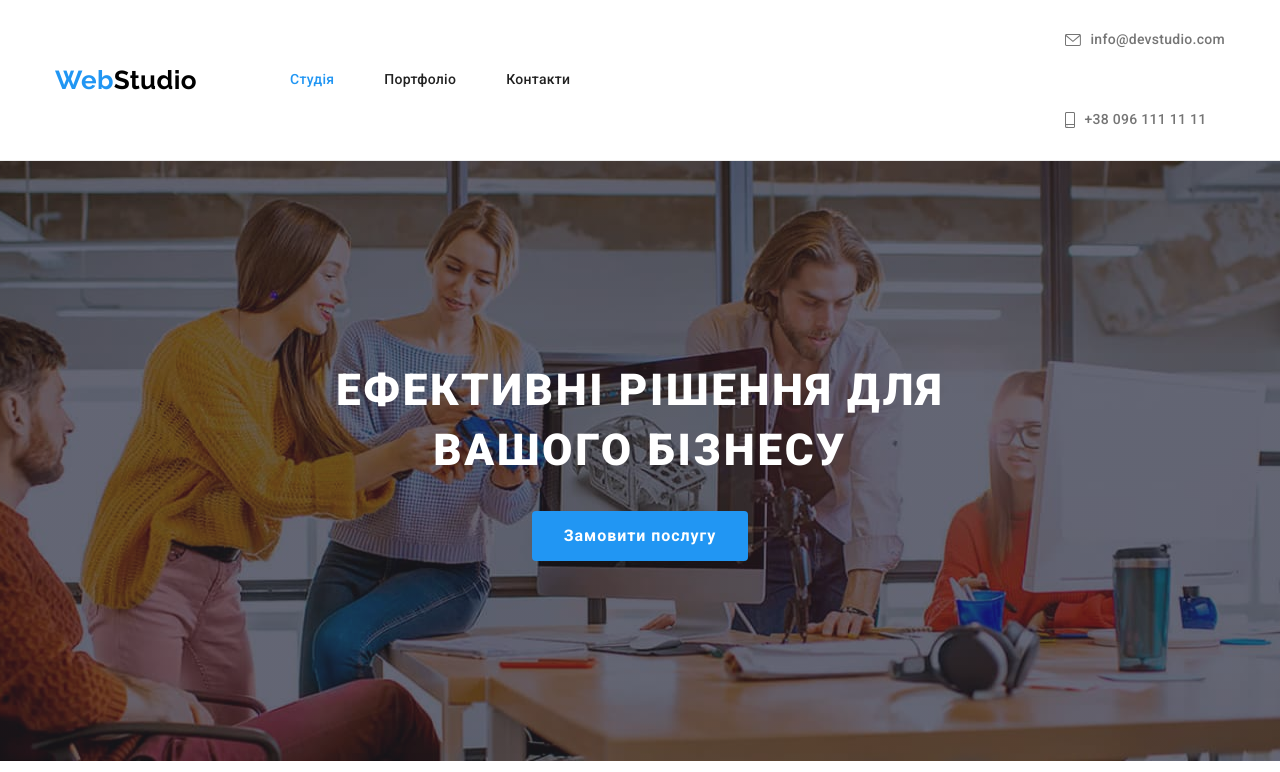
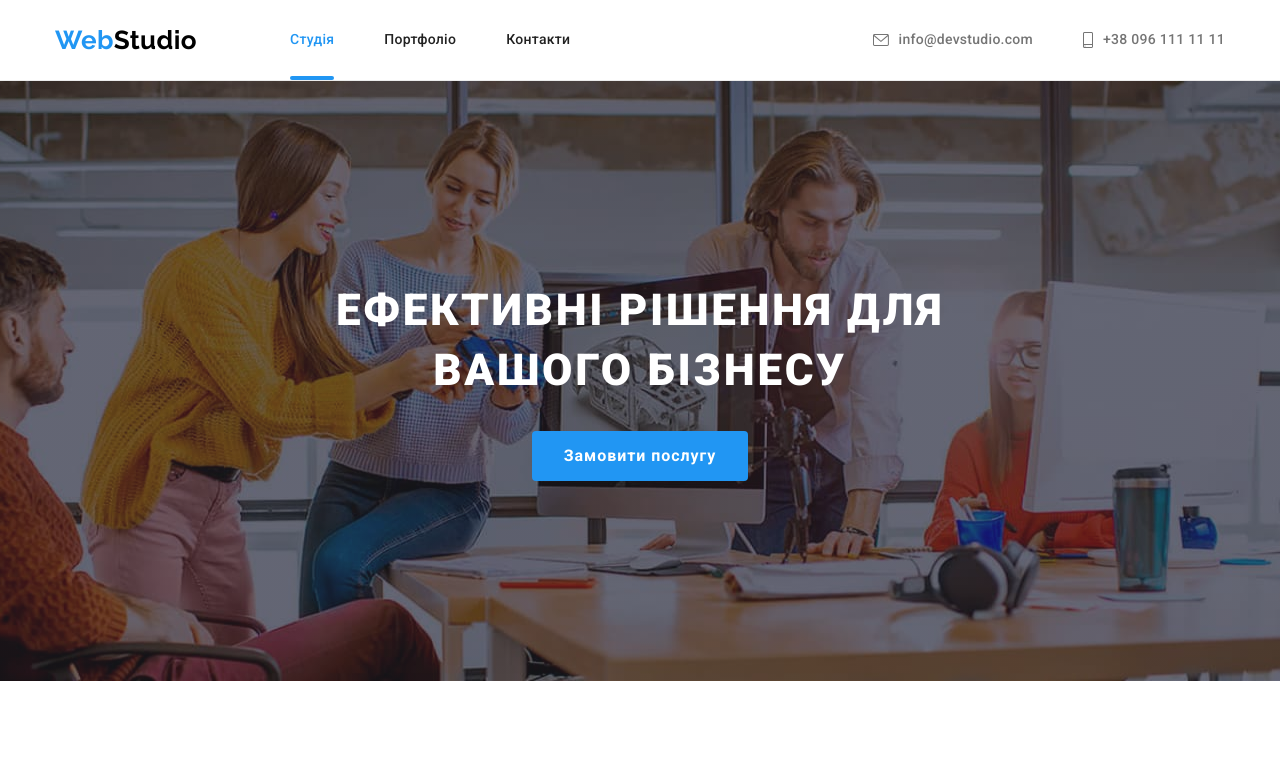
Before and after one commit to Firsache/goit-markup-hw-08, a plain HTML site: page index.html in a window 1280 px wide. Shown: the top 772 px of the page. Drawn offline with nearby package versions, Linux system fonts and the light colour scheme.

Commit message:
added styles to header

```diff
--- a/js/menu.js
+++ b/js/menu.js
@@ -4,7 +4,7 @@
     closeMenuBtn: document.querySelector('[data-menu-close]'),
     menu: document.querySelector('[data-menu]'),
     body: document.querySelector('body'),
-    menuList: document.querySelector('.mob-list'),
+    menuList: document.querySelector('.mob-nav__list'),
   };
 
   refs.openMenuBtn.addEventListener('click', toggleMenu);
--- a/sass/layouts/_header.scss
+++ b/sass/layouts/_header.scss
@@ -9,24 +9,38 @@
     padding-top: 5px;
     padding-bottom: 5px;
     @include tablet {
+
       padding-top: 0px;
       padding-bottom: 0px;
     }
   }
   &__nav {
-    margin-left: 93px;
+
     display: none;
+
     @include tablet {
       display: block;
+      margin-left: 87px;
+    }
+    @include desktop {
+      margin-left: 93px;
     }
   }
   &__auth {
-    display: flex;
-    gap: 50px;
-    margin-left: auto;
+
     display: none;
+
     @include tablet {
-      display: block;
+      display: flex;
+      flex-direction: column;
+      gap: 10px;
+      margin-left: auto;
+    }
+    @include desktop {
+      display: flex;
+      flex-direction: row;
+      gap: 50px;
+
     }
   }
 }
@@ -74,8 +88,14 @@
     align-items: center;
     gap: 10px;
 
-    padding-top: 32px;
-    padding-bottom: 32px;
+    @include tablet {
+      padding-top: 0px;
+      padding-bottom: 0px;
+    }
+    @include desktop {
+      padding-top: 32px;
+      padding-bottom: 32px;
+    }
 
     color: var(--primary-text-color);
 
@@ -132,8 +152,8 @@
   display: block;
   background-color: transparent;
   border: none;
-  top: 10;
-  left: 15;
+  top: 10px;
+  right: 15px;
 
 
   &:hover .menu-close-icon{
@@ -184,7 +204,7 @@
 }
 .mob-soc-list {
   display: flex;
-  gap: 10px;
+  gap: 20px;
   &__item {
   }
   &__link {
@@ -213,5 +233,8 @@
     @include mobile {
       display: none;
     }
+    @include tablet {
+      display: block;
+    }
   }
 }
--- a/sass/layouts/_team.scss
+++ b/sass/layouts/_team.scss
@@ -35,6 +35,7 @@
         padding-bottom: 24px;
 
         @include tablet {
+            padding-top: 30px;
             padding-bottom: 30px;
         }
     }
```
Also changed, not shown: portfolio.html (+3 -3 lines), css/main.css, css/main.min.css, 2 other files.
